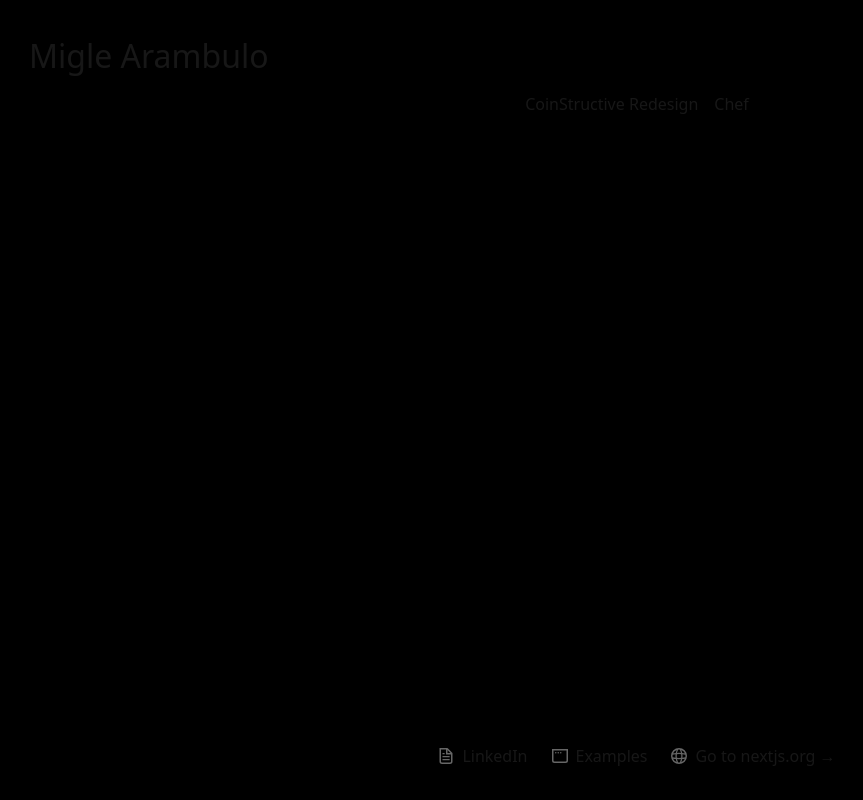
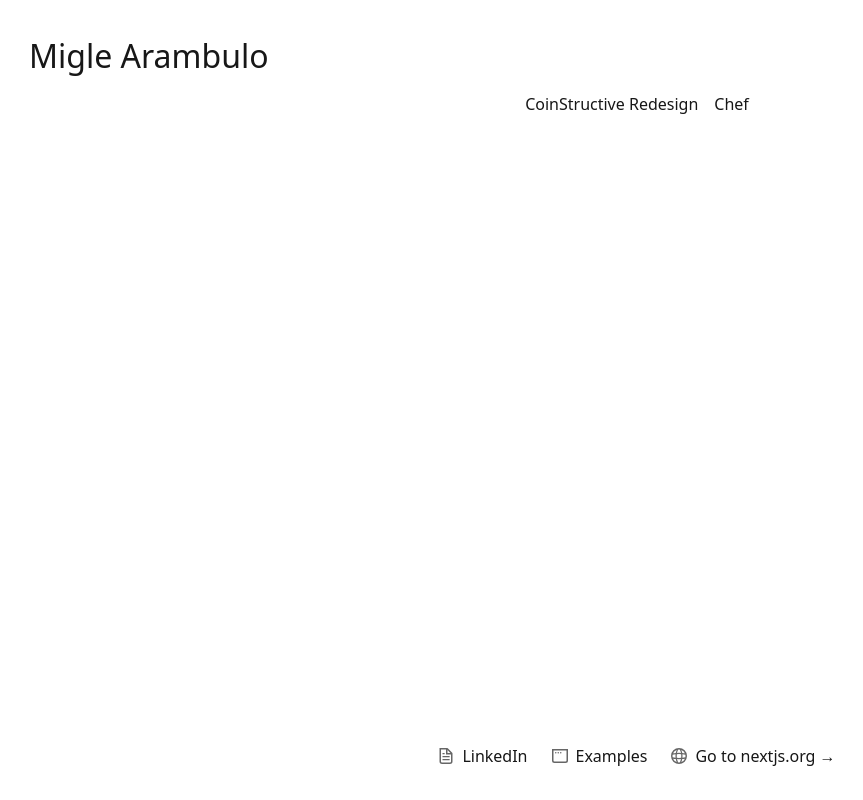
Before and after one commit to miglearambulo/my-app, a Next.js app: page / in a window 1280 px wide. Shown: the whole page, without its empty margins (3-866 px from the left). Built offline with nearby package versions, Linux system fonts and the light colour scheme.

Commit message:
styling?

```diff
--- a/src/app/globals.css
+++ b/src/app/globals.css
@@ -1,7 +1,7 @@
 @import "tailwindcss";
 
 :root {
-  --background: #000000;
+  --background: #ffffff;
   --foreground: #171717;
 }
 
```
